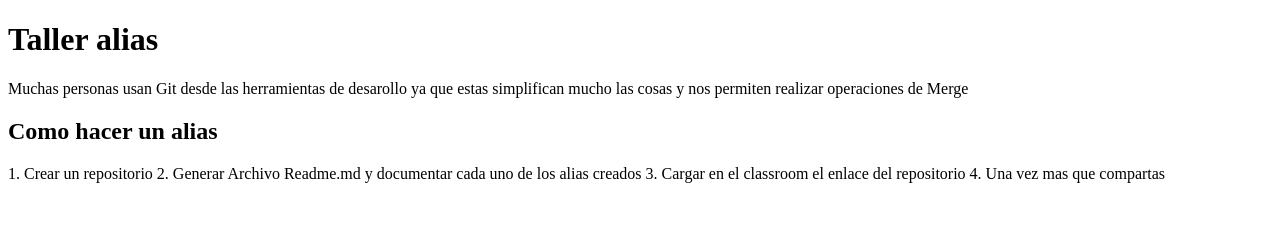
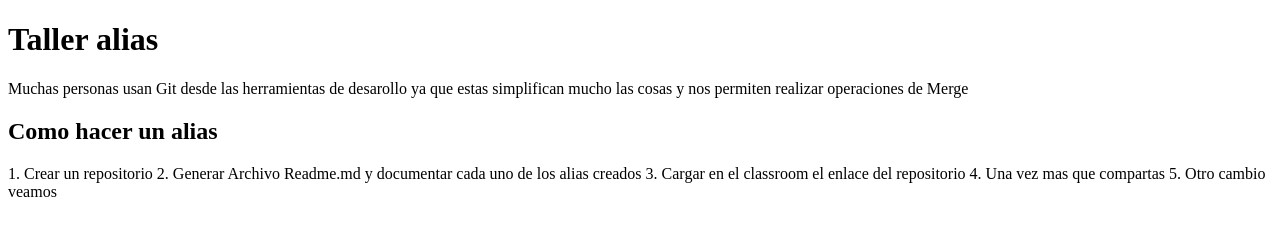
Before and after one commit to Carop1/proyectosJs, a plain HTML site: page index.html in a window 1280 px wide. Drawn offline with Linux system fonts and the light colour scheme.

Commit message:
rama 2 segundo commit

```diff
--- a/index.html
+++ b/index.html
@@ -14,6 +14,7 @@
             2. Generar Archivo Readme.md y documentar cada uno de los alias creados
             3. Cargar en el classroom el enlace del repositorio
             4. Una vez mas que compartas
+            5. Otro cambio veamos
         </p>
     </div>
 </body>
```
